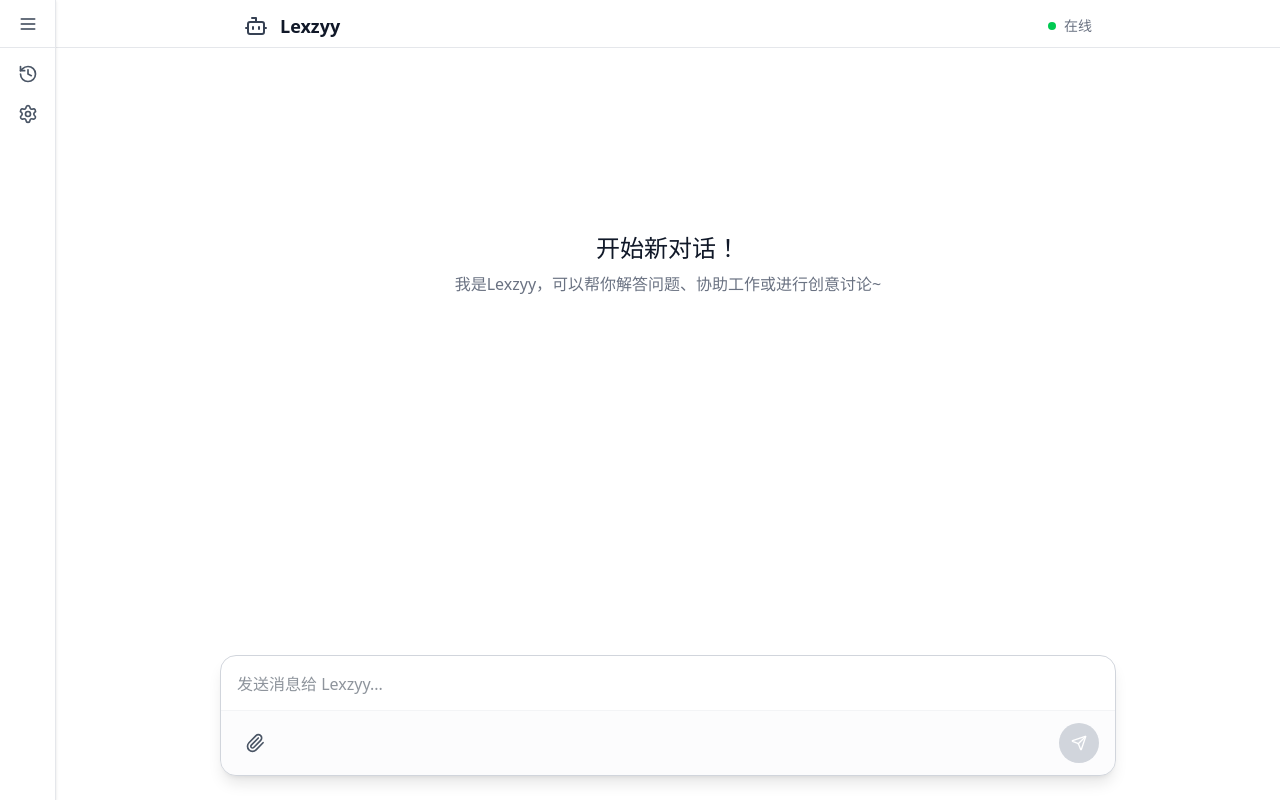
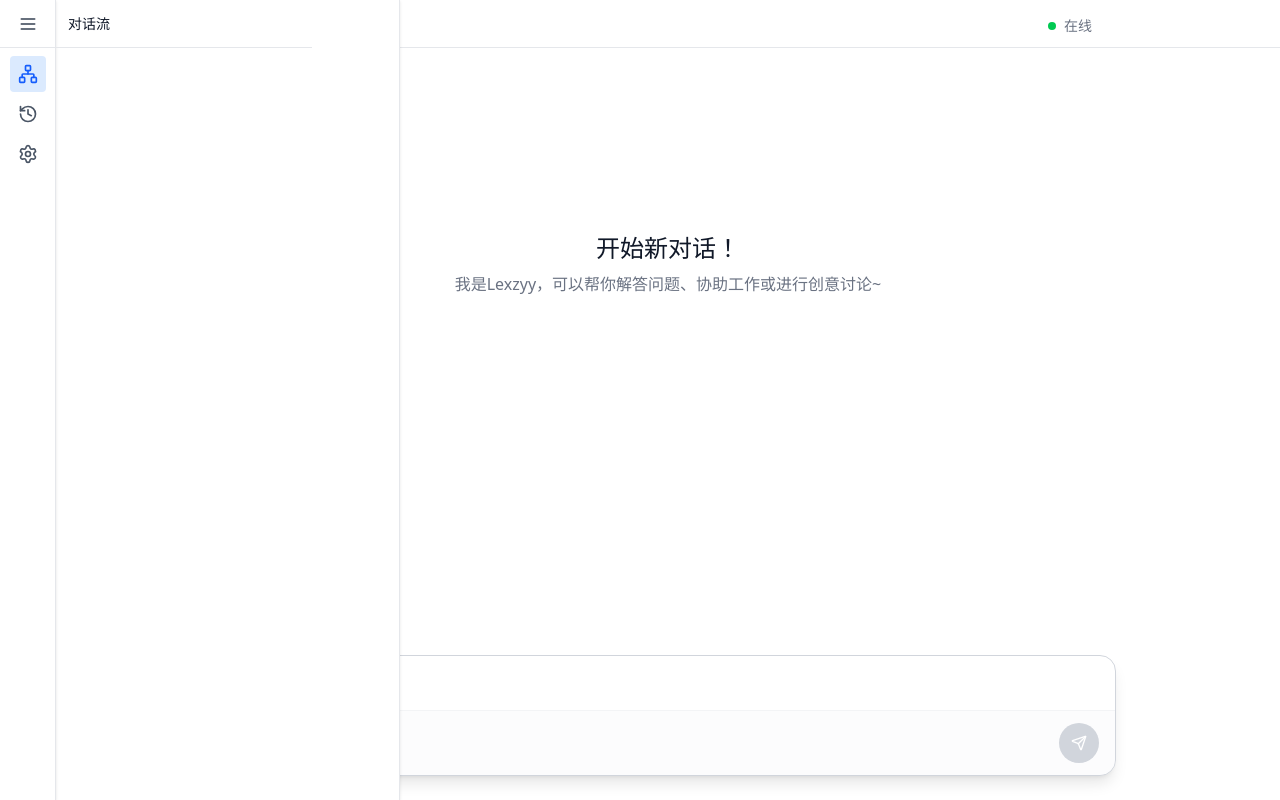
Before and after one commit to xzandyy/Lexzyy, a Next.js app: page / in a window 1280 px wide. Built offline with nearby package versions, Linux system fonts and the light colour scheme.

Commit message:
feat: 构建可配置tabs的左侧边栏组件

```diff
--- /dev/null
+++ b/components/left-sidebar/config.ts
@@ -0,0 +1,28 @@
+import { History, Network, Settings } from "lucide-react";
+import { LeftSidebarProps } from "./index";
+
+const defaultConfig: Required<LeftSidebarProps> = {
+  defaultActiveTabId: "chat-flow",
+  tabs: [
+    {
+      id: "chat-flow",
+      icon: Network,
+      label: "对话流",
+      component: undefined,
+    },
+    {
+      id: "history",
+      icon: History,
+      label: "历史记录",
+      component: undefined,
+    },
+    {
+      id: "settings",
+      icon: Settings,
+      label: "设置",
+      component: undefined,
+    },
+  ],
+};
+
+export default defaultConfig;
--- a/components/left-sidebar/index.tsx
+++ b/components/left-sidebar/index.tsx
@@ -1,15 +1,32 @@
-import { History, Settings, Menu } from "lucide-react";
-import { useState } from "react";
+import { LucideIcon, Menu } from "lucide-react";
+import { ReactNode, useState } from "react";
 import { motion } from "framer-motion";
+import defaultConfig from "./config";
 
-export default function LeftSidebar() {
-  const [isCollapsed, setIsCollapsed] = useState(true);
+export interface LeftSidebarProps {
+  defaultActiveTabId?: string;
+  tabs?: {
+    id: string;
+    icon: LucideIcon;
+    label: string;
+    component: ReactNode;
+  }[];
+}
+
+export default function LeftSidebar({
+  tabs = defaultConfig.tabs,
+  defaultActiveTabId = defaultConfig.defaultActiveTabId,
+}: LeftSidebarProps) {
+  const [isCollapsed, setIsCollapsed] = useState(false);
+  const [activeTabId, setActiveTabId] = useState<string | null>(defaultActiveTabId);
+
+  const currentItem = tabs.find((item) => item.id === activeTabId);
 
   return (
     <motion.div
       initial={false}
       animate={{
-        width: isCollapsed ? 56 : 256 + 56,
+        width: isCollapsed ? 56 : 400,
       }}
       transition={{
         duration: 0.2,
@@ -23,6 +40,7 @@ export default function LeftSidebar() {
           <button
             onClick={() => setIsCollapsed((prev) => !prev)}
             className="flex-1 text-gray-700 hover:bg-gray-100 rounded transition-colors"
+            title="展开/收起侧边栏"
           >
             <Menu className="w-5 h-5 mx-auto" />
           </button>
@@ -30,18 +48,37 @@ export default function LeftSidebar() {
 
         {/* 功能按钮 */}
         <div className="w-14 flex-1 flex flex-col items-center py-2 space-y-1">
-          <button className="p-2 text-gray-600 hover:bg-gray-100 rounded transition-colors">
-            <History className="w-5 h-5" />
-          </button>
-          <button className="p-2 text-gray-600 hover:bg-gray-100 rounded transition-colors">
-            <Settings className="w-5 h-5" />
-          </button>
+          {tabs.map((item) => {
+            const Icon = item.icon;
+            const isActive = activeTabId === item.id;
+
+            return (
+              <button
+                key={item.id}
+                onClick={() => {
+                  setActiveTabId(item.id);
+                  if (isCollapsed) {
+                    setIsCollapsed(false);
+                  }
+                }}
+                className={`p-2 rounded transition-colors ${
+                  isActive ? "bg-blue-100 text-blue-600" : "text-gray-600 hover:bg-gray-100"
+                }`}
+                title={item.label}
+              >
+                <Icon className="w-5 h-5" />
+              </button>
+            );
+          })}
         </div>
       </div>
 
-      {/* 对应功能区 */}
+      {/* 功能面板区域 */}
       <div className="flex flex-col h-full w-64">
-        <div className="h-12 border-b border-gray-200"></div>
+        <div className="h-12 border-b border-gray-200 flex items-center px-3">
+          {currentItem && <h2 className="text-sm font-medium text-gray-900">{currentItem.label}</h2>}
+        </div>
+        <div className="flex-1 min-h-0">{currentItem && currentItem.component}</div>
       </div>
     </motion.div>
   );
```
